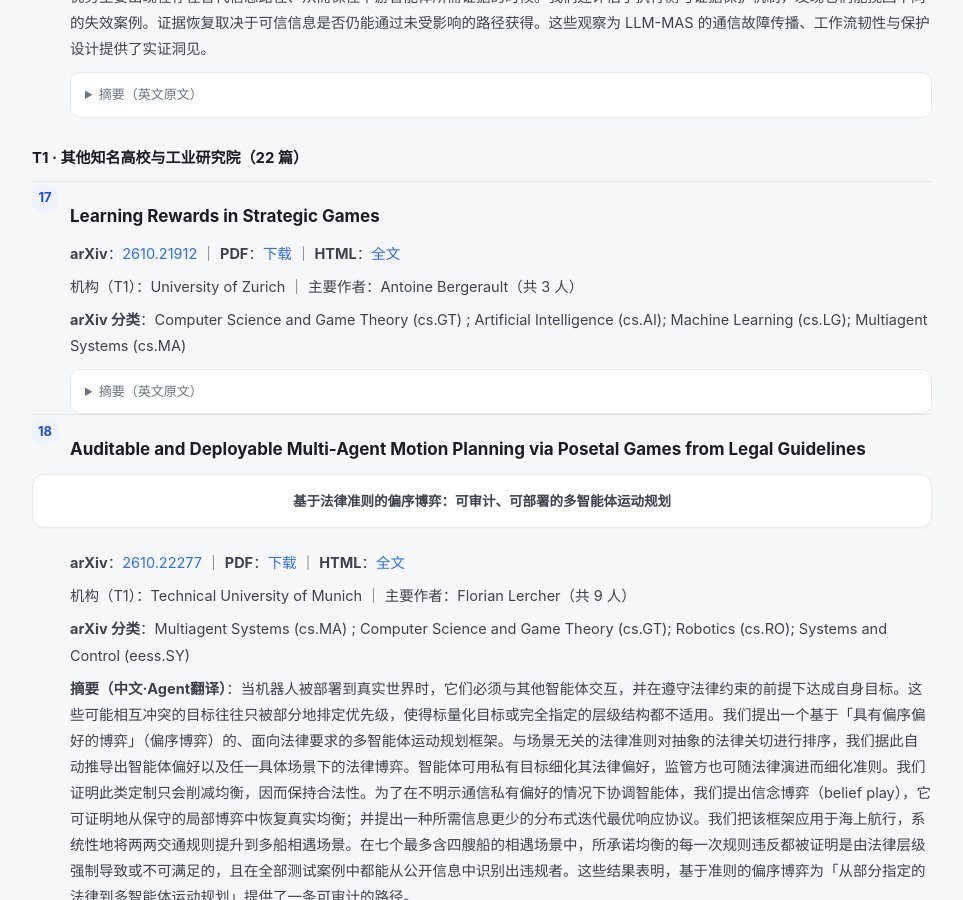
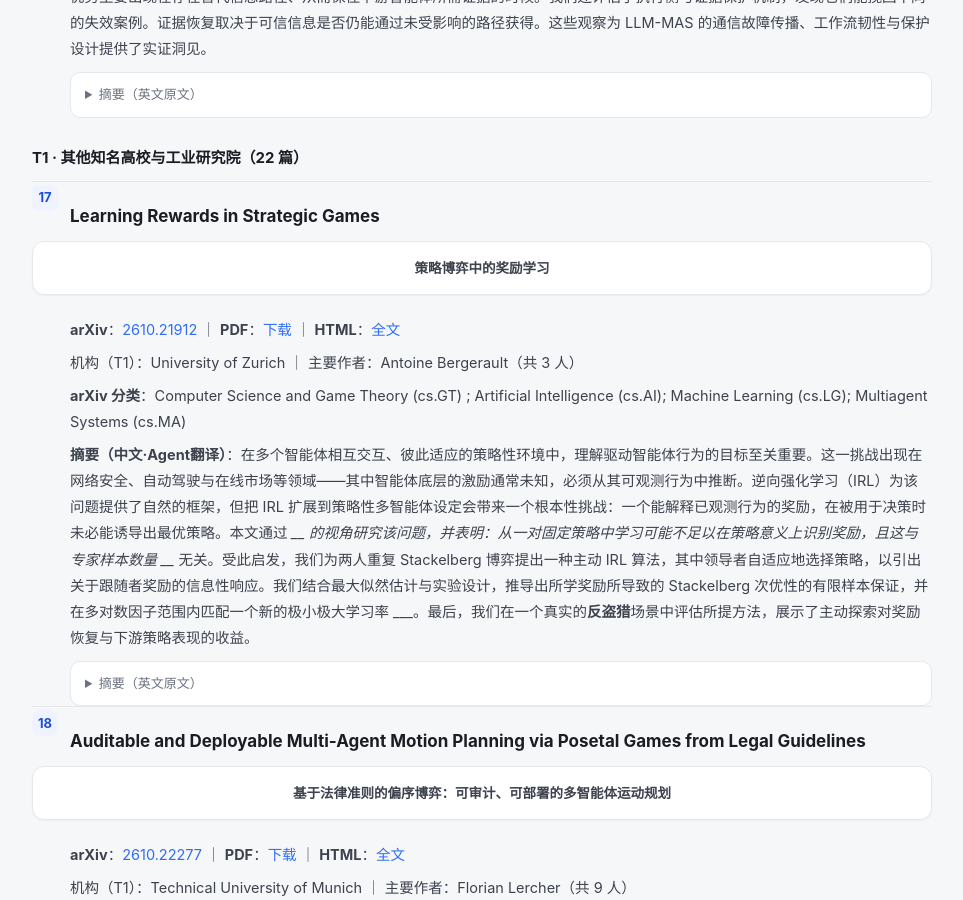
Before and after one commit to isaacveg/mas-daily, a Jekyll site: the page built from daily/2026-10-17.md, in a window 1280 px wide and 900 px high, scrolled down 12443 px. Shown: the whole window, without its empty margins (158-1121 px from the left). Built offline with Jekyll 4.4.1, drawn with Linux system fonts in a browser that asks for light colours; some of the changed text lies outside the part shown.

Commit message:
report: 更新 2026-10-17 日报

```diff
--- a/daily/2026-10-17.md
+++ b/daily/2026-10-17.md
@@ -346,9 +346,12 @@ LLM-based multi-agent systems (LLM-MAS) use specialized agents that exchange mes
 
 #### <span data-idx="17"></span>Learning Rewards in Strategic Games
 
+> **策略博弈中的奖励学习**
+
 - **arXiv**：[2610.21912](https://arxiv.org/abs/2610.21912) ｜ **PDF**：[下载](https://arxiv.org/pdf/2610.21912) ｜ **HTML**：[全文](https://arxiv.org/html/2610.21912v1)
 - 机构（T1）：University of Zurich ｜ 主要作者：Antoine Bergerault（共 3 人）
 - **arXiv 分类**：Computer Science and Game Theory (cs.GT) ; Artificial Intelligence (cs.AI); Machine Learning (cs.LG); Multiagent Systems (cs.MA)
+- **摘要（中文·Agent翻译）**：在多个智能体相互交互、彼此适应的策略性环境中，理解驱动智能体行为的目标至关重要。这一挑战出现在网络安全、自动驾驶与在线市场等领域——其中智能体底层的激励通常未知，必须从其可观测行为中推断。逆向强化学习（IRL）为该问题提供了自然的框架，但把 IRL 扩展到策略性多智能体设定会带来一个根本性挑战：一个能解释已观测行为的奖励，在被用于决策时未必能诱导出最优策略。本文通过 ___ 的视角研究该问题，并表明：从一对固定策略中学习可能不足以在策略意义上识别奖励，且这与专家样本数量 ___ 无关。受此启发，我们为两人重复 Stackelberg 博弈提出一种主动 IRL 算法，其中领导者自适应地选择策略，以引出关于跟随者奖励的信息性响应。我们结合最大似然估计与实验设计，推导出所学奖励所导致的 Stackelberg 次优性的有限样本保证，并在多对数因子范围内匹配一个新的极小极大学习率 ___。最后，我们在一个真实的**反盗猎**场景中评估所提方法，展示了主动探索对奖励恢复与下游策略表现的收益。
 
 <details>
 <summary>摘要（英文原文）</summary>
```
Also changed, not shown: other parts of daily/2026-10-17.md (+0 -1 lines).
